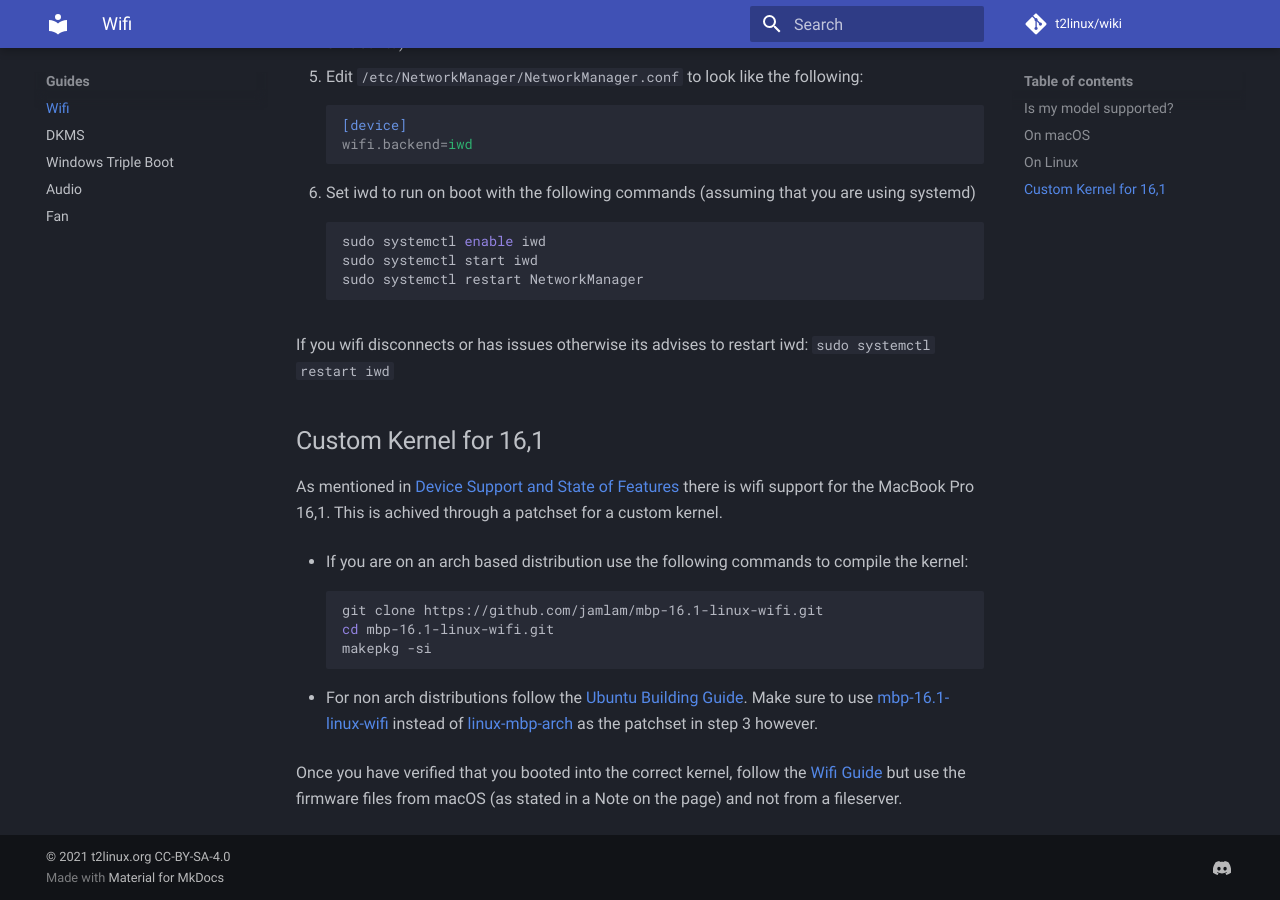
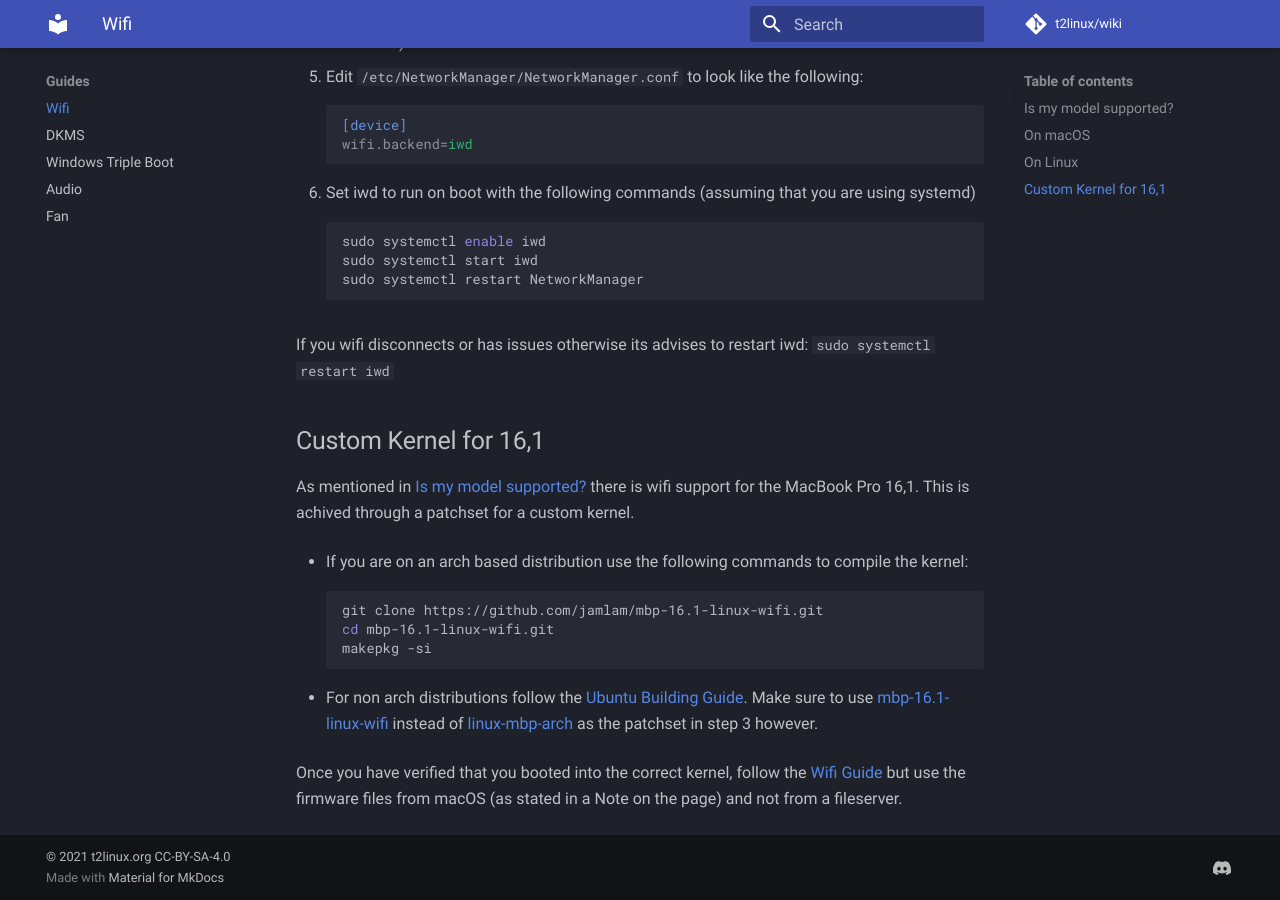
Before and after one commit to t2linux/wiki, an MkDocs documentation site: the page built from docs/guides/wifi.md, in a window 1280 px wide and 900 px high, scrolled down 1692 px. Built offline with MkDocs 1.6.1 and Material for MkDocs 9.7.7, drawn with Linux system fonts in a browser that asks for light colours; comment, search, counter and statistics services are not loaded.

Commit message:
Guides: Update reference to 16,1 support statement in wifi guide

```diff
--- a/docs/guides/wifi.md
+++ b/docs/guides/wifi.md
@@ -70,7 +70,7 @@ If you wifi disconnects or has issues otherwise its advises to restart iwd: `sud
 
 ## Custom Kernel for 16,1
 
-As mentioned in [Device Support and State of Features](https://wiki.t2linux.org/state/) there is wifi support for the
+As mentioned in [Is my model supported?](https://wiki.t2linux.org/guides/wifi/#is-my-model-supported) there is wifi support for the
 MacBook Pro 16,1. This is achived through a patchset for a custom kernel.
 
 -   If you are on an arch based distribution use the following commands to compile the kernel:
```
